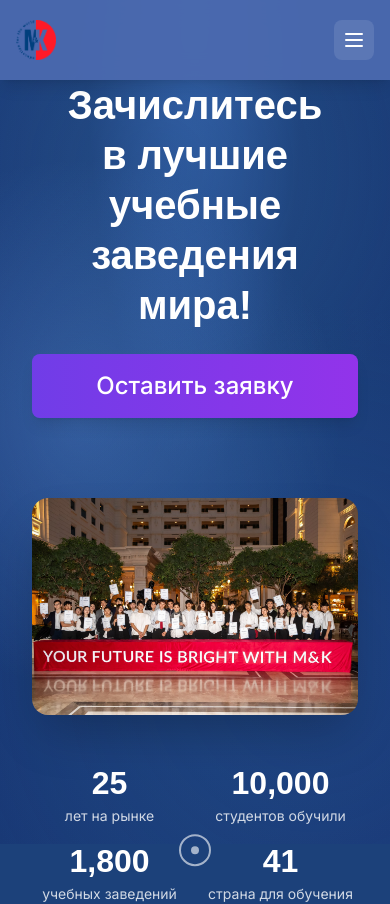
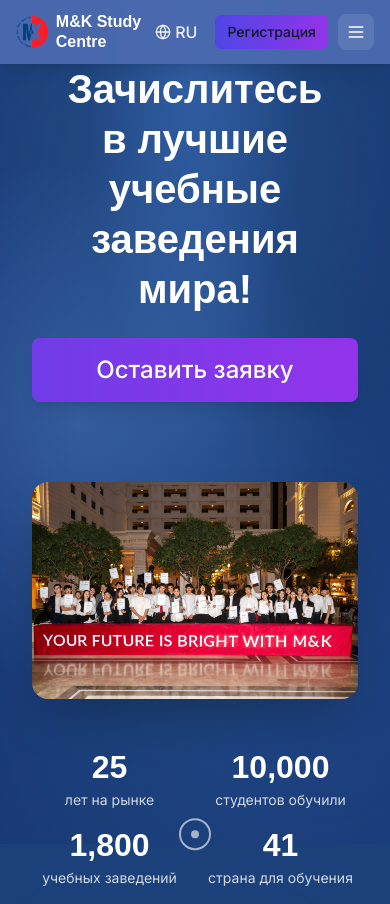
Before and after one commit to yerlannof/mksexpo, a Next.js app: page / in a window 390 px wide. Shown: the top 904 px of the page. Built offline with nearby package versions, Linux system fonts and the light colour scheme.

Commit message:
📱 Fix mobile navigation and responsiveness
- Show language switcher and registration button on mobile
- Improve logo and header sizing for small screens
- Adjust header height for mobile devices
- Better responsive design for all screen sizes

```diff
--- a/components/layout/HeaderSimple.tsx
+++ b/components/layout/HeaderSimple.tsx
@@ -15,7 +15,7 @@
   return (
     <header className="fixed top-0 w-full bg-primary/95 backdrop-blur-md z-50 shadow-lg">
       <div className="container">
-        <nav className="flex items-center justify-between h-20">
+        <nav className="flex items-center justify-between h-16 sm:h-20">
           {/* Logo */}
           <Link href="/" className="flex items-center space-x-2 sm:space-x-3 group">
             <Image
@@ -23,12 +23,12 @@
               alt="M&K Study Centre"
               width={50}
               height={50}
-              className="h-10 sm:h-12 w-auto"
+              className="h-8 sm:h-10 md:h-12 w-auto"
               priority
             />
-            <div className="hidden sm:block">
-              <h1 className="text-lg sm:text-xl font-bold text-white">M&K Study Centre</h1>
-              <p className="text-xs text-white/80">{language === 'ru' ? 'Образование за рубежом' : 'Education Abroad'}</p>
+            <div className="block">
+              <h1 className="text-sm sm:text-lg md:text-xl font-bold text-white">M&K Study Centre</h1>
+              <p className="text-xs text-white/80 hidden sm:block">{language === 'ru' ? 'Образование за рубежом' : 'Education Abroad'}</p>
             </div>
           </Link>
 
@@ -45,7 +45,33 @@
             </Link>
           </div>
 
-          {/* Language Switcher & CTA */}
+          {/* Mobile Controls */}
+          <div className="flex md:hidden items-center space-x-2">
+            <button
+              onClick={() => setLanguage(language === 'ru' ? 'en' : 'ru')}
+              className="flex items-center gap-1 px-2 py-1 text-sm font-medium text-white/90 hover:text-white transition-colors"
+            >
+              <Globe className="w-4 h-4" />
+              <span>{language === 'ru' ? 'RU' : 'EN'}</span>
+            </button>
+            <AnimatedButton
+              variant="secondary"
+              size="sm"
+              href="#registration"
+              className="text-xs px-3 py-2"
+            >
+              {t('nav.registration')}
+            </AnimatedButton>
+            <button
+              onClick={() => setIsMenuOpen(true)}
+              className="p-2 rounded-lg bg-white/10 hover:bg-white/20 transition-colors"
+              aria-label="Open menu"
+            >
+              <Menu className="w-5 h-5 text-white" />
+            </button>
+          </div>
+
+          {/* Desktop Controls */}
           <div className="hidden md:flex items-center space-x-4">
             <button
               onClick={() => setLanguage(language === 'ru' ? 'en' : 'ru')}
@@ -62,15 +88,6 @@
               {t('nav.registration')}
             </AnimatedButton>
           </div>
-
-          {/* Mobile Menu Button */}
-          <button
-            onClick={() => setIsMenuOpen(true)}
-            className="md:hidden p-2 rounded-lg bg-white/10 hover:bg-white/20 transition-colors"
-            aria-label="Open menu"
-          >
-            <Menu className="w-6 h-6 text-white" />
-          </button>
         </nav>
 
         {/* Mobile Drawer */}
--- a/components/sections/HeroNew.tsx
+++ b/components/sections/HeroNew.tsx
@@ -17,7 +17,7 @@
   if (!mounted) return <div className="min-h-screen" />;
 
   return (
-    <section id="hero" className="relative min-h-screen flex items-center overflow-hidden pt-20 px-4 sm:px-6 lg:px-8">
+    <section id="hero" className="relative min-h-screen flex items-center overflow-hidden pt-16 sm:pt-20 px-4 sm:px-6 lg:px-8">
       <div className="container relative z-10">
         <div className="flex flex-col lg:flex-row items-center justify-between gap-8 sm:gap-12">
           {/* Left Column - Text Content */}
```
